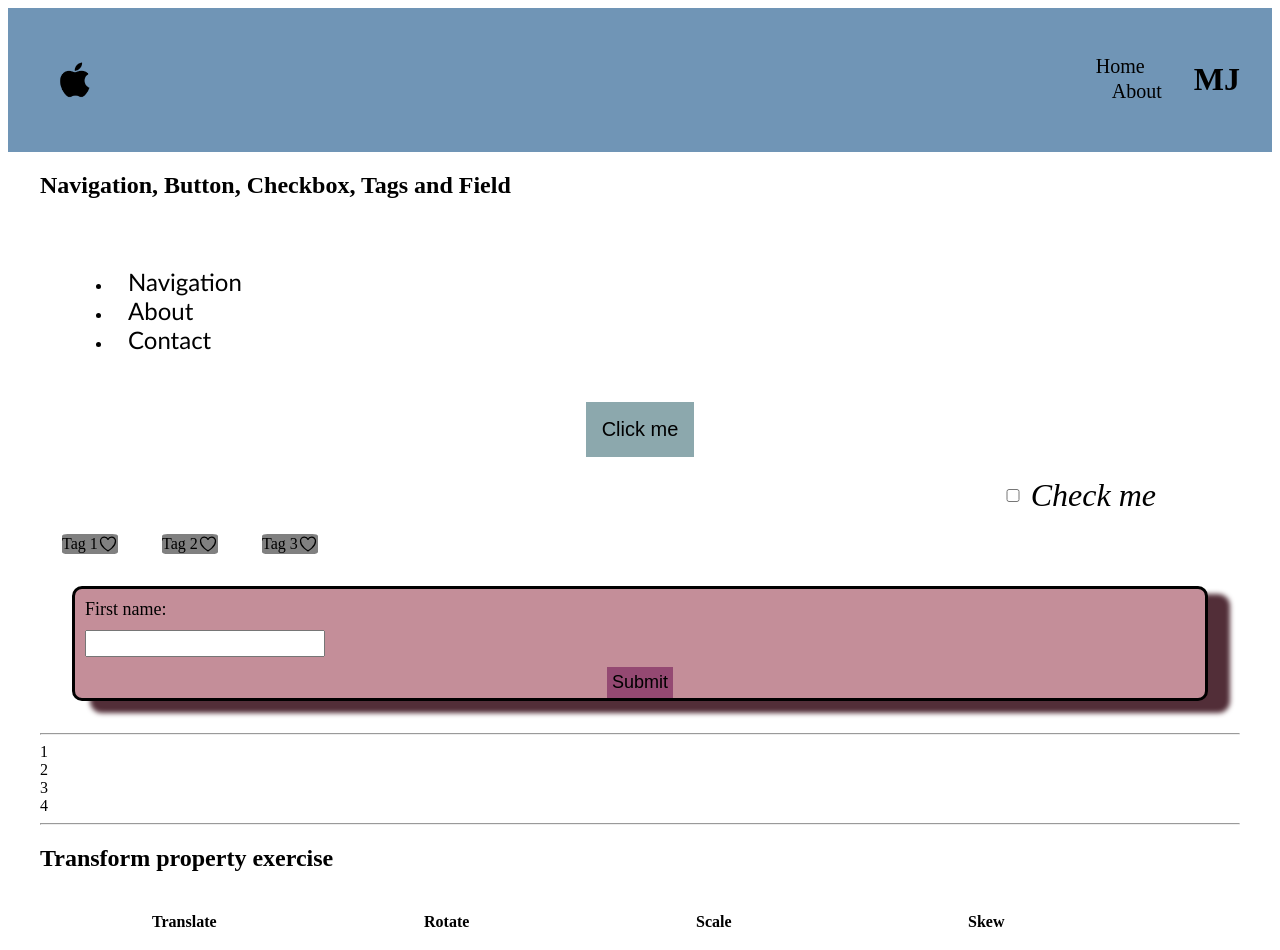
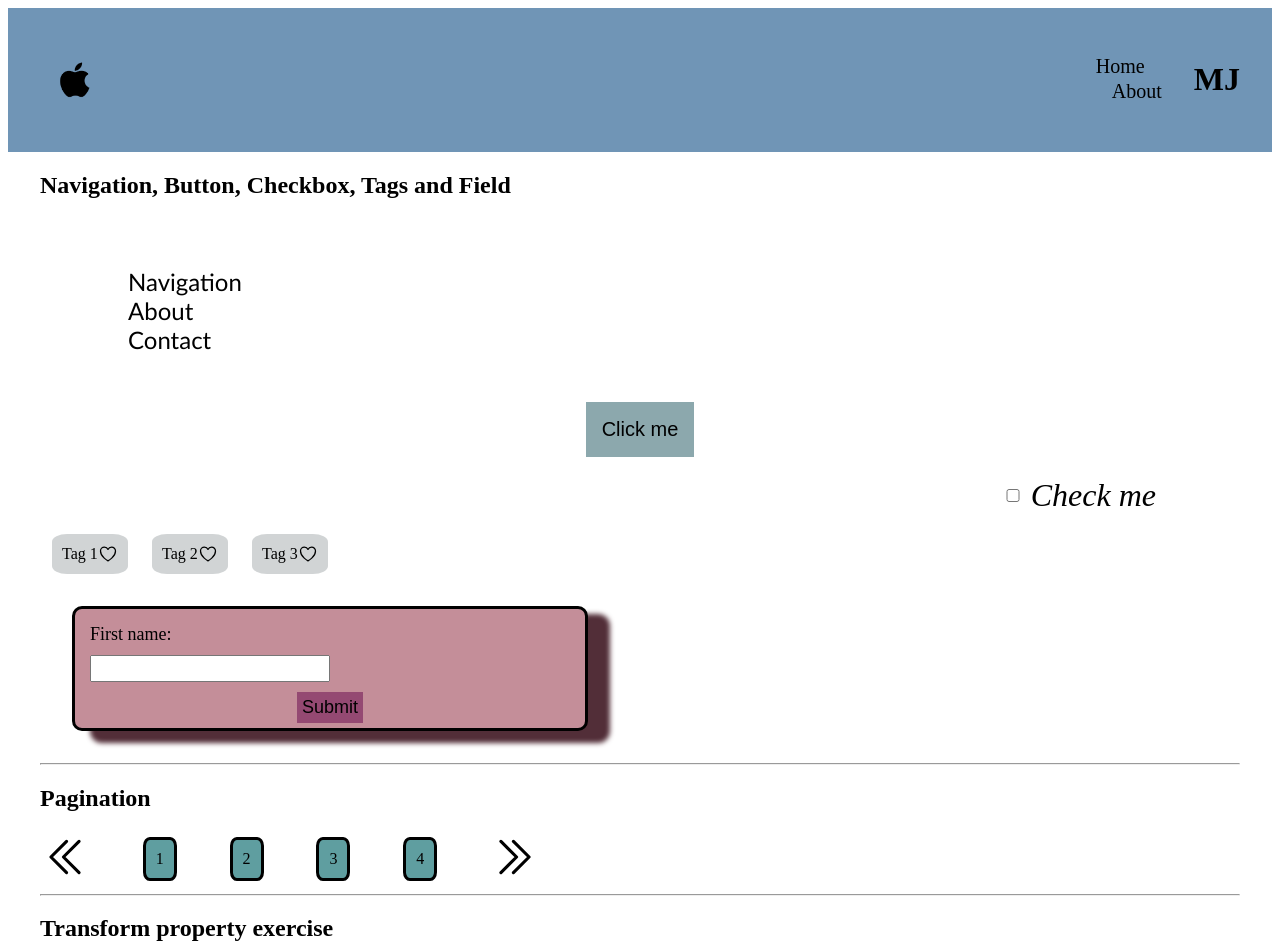
Before and after one commit to majone1209/react-app, a React (Vite) app: page / in a window 1280 px wide. Shown: the top 950 px of the page. Built offline with nearby package versions, Linux system fonts and the light colour scheme.

Commit message:
vjezba-5-4

```diff
--- a/src/App.tsx
+++ b/src/App.tsx
@@ -22,6 +22,7 @@ const App = () => {
         <Tags />
         <Field />
         <hr />
+        <h2>Pagination</h2>
         <Pagination />
         <hr />
       </div>
--- a/src/components/headline.tsx
+++ b/src/components/headline.tsx
@@ -19,16 +19,18 @@ const Headline = () => {
       <div className="headline--2">
         <div className="headline--2__text2">
           <h4>Text2</h4>
-          <img className="headline__icon" src={icon} alt="location-icon" />
+        </div>
+        <div><img className="headline__icon" src={icon} alt="location-icon" />
         </div>
       </div>
       <hr />
       <div className="headline--3">
-        <div className="headline--3__text3">
-          <img
+        <div><img
             src="https://images.unsplash.com/photo-1511632765486-a01980e01a18?crop=entropy&cs=tinysrgb&fit=crop&fm=jpg&h=50&ixid=MnwxfDB8MXxyYW5kb218MHx8cGhvbmV8fHx8fHwxNjgwNTQ2MTI2&ixlib=rb-4.0.3&q=80&utm_campaign=api-credit&utm_medium=referral&utm_source=unsplash_source&w=50"
             alt="frineds-image"
           />
+          </div>
+        <div className="headline--3__text3">
           <h4>Text3</h4>
         </div>
       </div>
--- a/src/components/pagination.tsx
+++ b/src/components/pagination.tsx
@@ -1,10 +1,19 @@
+import arrow from "./../assets/arrow-left.svg"
+import arrowr from "./../assets/arrowr-right.svg"
+
 const Pagination = () => {
   return (
-    <div>
-      <div>1</div>
-      <div>2</div>
-      <div>3</div>
-      <div>4</div>
+    <div className="pagination">
+      <div className="pagination__icon">
+        <img src={arrow} alt="arrow-left" />
+      </div>
+      <div className="pagination__number">1</div>
+      <div className="pagination__number">2</div>
+      <div className="pagination__number">3</div>
+      <div className="pagination__number">4</div>
+      <div className="pagination__icon">
+        <img src={arrowr} alt="arrow-right" />
+      </div>
     </div>
   );
 };
--- a/src/styles/components/field.scss
+++ b/src/styles/components/field.scss
@@ -4,6 +4,8 @@
   background-color: rgb(196, 142, 153);
   margin: 2rem;
   box-shadow: 20px 10px 5px 2px rgb(82, 46, 56);
+  width: 500px;
+  padding: 5px;
 
   &__label {
     margin: 10px;
--- a/src/styles/components/headline.scss
+++ b/src/styles/components/headline.scss
@@ -14,41 +14,20 @@
   &--2 {
     display: flex;
     justify-content: flex-end;
+    align-items: center;
+  }
+
+  &__text2 {
+    display: flex;
   }
 
   &--3 {
     display: flex;
     justify-content: center;
+    align-items: center;
+  }
+
+  &__text3 {
+    align-items: center;
   }
 }
-
-.test {
-  &__item {
-    &--red {
-    }
-  }
-  &--red {
-    &--yellow {
-    }
-  }
-}
-
-.headline {
-  &--1 {
-    &__title {
-    }
-    &__desc {
-    }
-  }
-  &--2 {
-    &__title {
-    }
-  }
-}
-
-.test {
-  &--red {
-    &.isActive {
-    }
-  }
-}
--- a/src/styles/components/navigation.scss
+++ b/src/styles/components/navigation.scss
@@ -1,12 +1,19 @@
 .nav {
   padding: 2rem;
+  text-decoration: none;
 
-  &__list__item {
+  &__list {
+    text-decoration: none;
+    list-style: none;
+
+
+    &__item {
     text-decoration: none;
     color: black;
     font-size: x-large;
     font-family: "Trebuchet MS", "Lucida Sans Unicode", "Lucida Grande",
       "Lucida Sans", Arial, sans-serif;
     padding: 1rem;
-  }
+    }
 }
+}
--- a/src/styles/components/pagination.scss
+++ b/src/styles/components/pagination.scss
@@ -0,0 +1,30 @@
+.pagination {
+    display: flex;
+    justify-content: space-between;
+    width: 500px;
+
+    &__icon {
+        width: 50px;
+        cursor: grab;
+
+        &:hover {
+            transform: scale(1.5)
+    }
+}
+
+    &__number {
+        border: solid;
+        border-radius: 20%;
+        padding: 10px;
+        margin: auto 0;
+        background-color: cadetblue;
+        cursor: pointer;
+        transition-duration: 0.4s;
+
+        &:hover {
+            background-color: rgb(122, 159, 160);
+            color: white;
+
+        }
+    }
+}
--- a/src/styles/components/tags.scss
+++ b/src/styles/components/tags.scss
@@ -8,10 +8,18 @@
     display: flex;
     justify-content: space-between;
     align-items: center;
-    background-color: gray;
+    background-color: rgb(209, 212, 213);
     margin: 0 auto;
     border: gray;
-    border-radius: 10%;
+    border-radius: 20%;
+    padding: 10px;
+    cursor: pointer;
+    transition: all 250ms ease;
+
+    &:hover {
+      background-color: rgb(143, 200, 207);
+      color: black;
+    }
   }
 
   &__tags__icon {
```
Also changed, not shown: src/assets/arrow-left.svg (added), src/assets/arrowr-right.svg (added).
